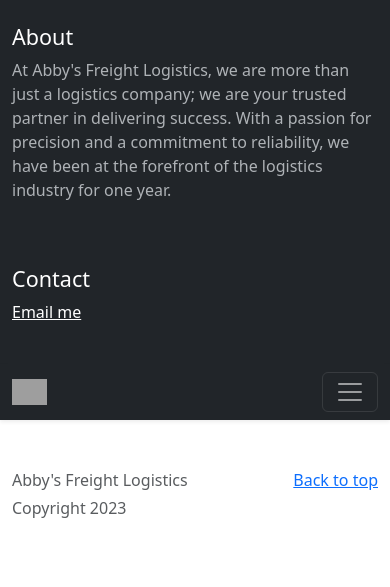
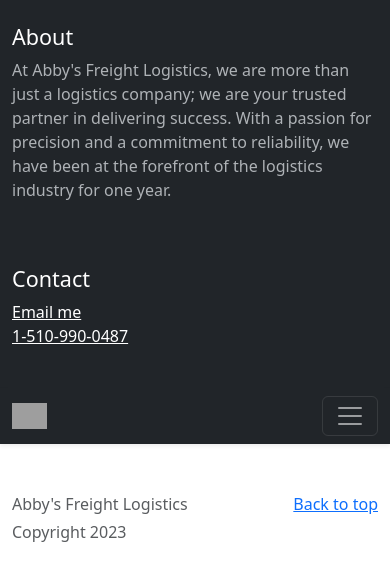
Before and after one commit to sshokoor/abby-freight-logistics, a Python web app: template src/templates/index.html in a window 390 px wide, after a click that opens the changed part. Shown: the top 587 px of the page. Run offline with Jinja, Linux system fonts and the light colour scheme; the template is opened without the code that fills it, so the values that code supplies are empty; grey boxes are pictures that could not be loaded.

Commit message:
added phone number

```diff
--- a/docs/contact.html
+++ b/docs/contact.html
@@ -152,7 +152,8 @@
             <div class="col-sm-4 offset-md-1 py-4">
                 <h4>Contact</h4>
                 <ul class="list-unstyled">
-                <li><a href="contact.html" class="text-white">Email me</a></li>
+                    <li><a href="contact.html" class="text-white">Email me</a></li>
+                    <li><a href="tel:5109900487" class="text-white">1-510-990-0487</a></li>
                 </ul>
             </div>
             </div>
@@ -180,7 +181,7 @@
     },
     "contactPoint": {
       "@type": "ContactPoint",
-      "telephone": "+1-925-727-5991",
+      "telephone": "+1-510-990-0487",
       "contactType": "customer service",
       "contactOption": "TollFree",
       "areaServed": {
--- a/docs/index.html
+++ b/docs/index.html
@@ -152,7 +152,8 @@
             <div class="col-sm-4 offset-md-1 py-4">
                 <h4>Contact</h4>
                 <ul class="list-unstyled">
-                <li><a href="contact.html" class="text-white">Email me</a></li>
+                    <li><a href="contact.html" class="text-white">Email me</a></li>
+                    <li><a href="tel:5109900487" class="text-white">1-510-990-0487</a></li>
                 </ul>
             </div>
             </div>
--- a/main.py
+++ b/main.py
@@ -1,7 +1,7 @@
 from jinja2 import Template, Environment, FileSystemLoader
 
 company_name = "Abby's Freight Logistics"
-company_number = '925-727-5991'
+company_number = '510-990-0487'
 company_address = '2223 Mount Pellier St'
 company_city = 'Tracy'
 company_state = 'CA'
--- a/src/contact.html
+++ b/src/contact.html
@@ -8,7 +8,7 @@
     },
     "contactPoint": {
       "@type": "ContactPoint",
-      "telephone": "+1-925-727-5991",
+      "telephone": "+1-510-990-0487",
       "contactType": "customer service",
       "contactOption": "TollFree",
       "areaServed": {
--- a/src/templates/index.html
+++ b/src/templates/index.html
@@ -152,7 +152,8 @@
             <div class="col-sm-4 offset-md-1 py-4">
                 <h4>Contact</h4>
                 <ul class="list-unstyled">
-                <li><a href="contact.html" class="text-white">Email me</a></li>
+                    <li><a href="contact.html" class="text-white">Email me</a></li>
+                    <li><a href="tel:5109900487" class="text-white">1-510-990-0487</a></li>
                 </ul>
             </div>
             </div>
```
